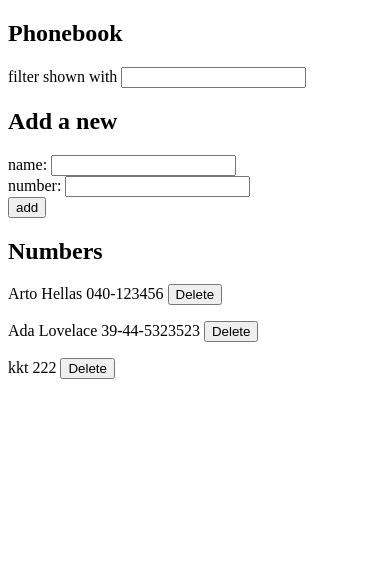
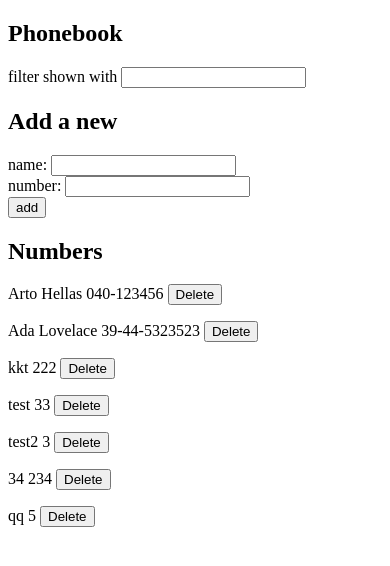
Before and after one commit to KaungKhantThar7777/Full-Stack-Open, a React (Create React App) app in the folder part2/phonebook/: page / in a window 390 px wide. Shown: the top 566 px of the page. Built offline with nearby package versions, Linux system fonts and the light colour scheme; data requests are answered from the project's data file.

Commit message:
Solved 2.19: Phonebook step11

```diff
--- a/part2/phonebook/db.json
+++ b/part2/phonebook/db.json
@@ -13,7 +13,27 @@
     {
       "name": "kkt",
       "number": "222",
+      "id": 3
+    },
+    {
+      "name": "test",
+      "number": "33",
       "id": 4
+    },
+    {
+      "name": "test2",
+      "number": "3",
+      "id": 5
+    },
+    {
+      "name": "34",
+      "number": "234",
+      "id": 6
+    },
+    {
+      "name": "qq",
+      "number": "5",
+      "id": 7
     }
   ]
 }
--- a/part2/phonebook/src/App.js
+++ b/part2/phonebook/src/App.js
@@ -1,6 +1,7 @@
 import React, { useState } from "react";
 
 import Filter from "./components/Filter";
+import Notification from "./components/Notification";
 import PersonForm from "./components/PersonForm";
 import Persons from "./components/Persons";
 import phonebook from "./services/phonebook";
@@ -10,6 +11,7 @@ const App = () => {
   const [newName, setNewName] = useState("");
   const [newPhone, setNewPhone] = useState("");
   const [filter, setFilter] = useState("");
+  const [notification, setNotification] = useState(null);
 
   React.useEffect(() => {
     phonebook.getAll().then(({ data }) => setPersons(data));
@@ -35,6 +37,7 @@ const App = () => {
       ) {
         phonebook.update(isAlreadyExist.id, newPerson).then(({ data }) => {
           setPersons((persons) => persons.map((p) => (p.name === newName ? data : p)));
+          setNotification({ color: "green", message: `Updated ${data.name}` });
           setNewName("");
           setNewPhone("");
         });
@@ -42,6 +45,7 @@ const App = () => {
     } else {
       phonebook.create(newPerson).then(({ data }) => {
         setPersons(persons.concat(data));
+        setNotification({ color: "green", message: `Added ${data.name}` });
         setNewName("");
         setNewPhone("");
       });
@@ -59,6 +63,7 @@ const App = () => {
   return (
     <div>
       <h2>Phonebook</h2>
+      {notification && <Notification {...notification} />}
       <Filter value={filter} handleChange={(e) => setFilter(e.target.value)} />
       <h2>Add a new </h2>
       <PersonForm
--- /dev/null
+++ b/part2/phonebook/src/components/Notification.js
@@ -0,0 +1,11 @@
+import React from "react";
+
+const Notification = ({ color, message }) => {
+  return (
+    <p style={{ padding: 10, backgroundColor: "#ccc", border: `2px solid ${color}`, color }}>
+      {message}
+    </p>
+  );
+};
+
+export default Notification;
```
